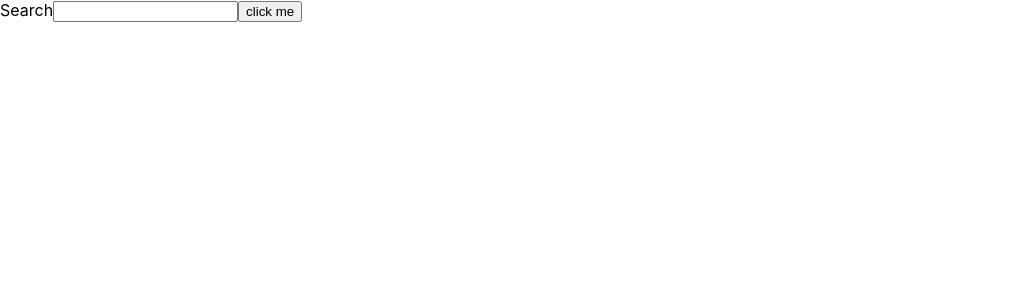
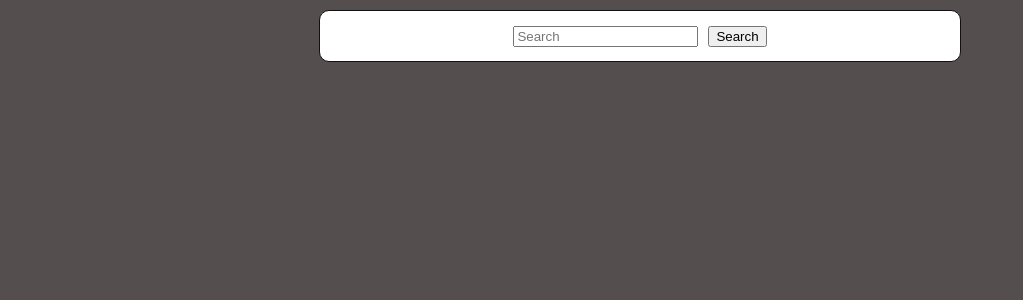
Before and after one commit to SebGustavsson/beerapp, a React (Create React App) app in the folder app/: page / in a window 1280 px wide. Shown: the top 300 px of the page, without its empty margins (0-1023 px from the left). Built offline with nearby package versions, Linux system fonts and the light colour scheme.

Commit message:
abstracted display logic to item component and added styling to app with cards

```diff
--- a/app/src/App.css
+++ b/app/src/App.css
@@ -1,4 +1,11 @@
-.bodywrapper {
-  height: 100vh;
+body {
   background: rgb(85, 78, 78);
 }
+
+.bodywrapper {
+  margin: 0px auto;
+}
+
+.bodywrapper > * {
+  margin: 0px auto;
+}
--- a/app/src/App.jsx
+++ b/app/src/App.jsx
@@ -1,7 +1,8 @@
 import "./App.css";
 import axios from "axios";
-import { useState, useRef } from "react";
-import SearchForm from "./components/UI/SearchForm";
+import Item from "./components/Item";
+import { useState } from "react";
+import SearchForm from "./components/SearchForm";
 
 export default function App() {
   const [searchValue, setSearchValue] = useState();
@@ -19,14 +20,12 @@ export default function App() {
 
   //Varje gång submit noll
   return (
-    <div className="App">
+    <div className="bodywrapper">
       <SearchForm
         onSubmitSearchValue={saveSearchValueHandler}
         onSearch={fetchData}
         url={url}
       />
-
-      <ul>
       {data?.map((beer, index) => {
         return (
           <Item
@@ -38,26 +37,6 @@ export default function App() {
           />
         );
       })}
-      </ul>
     </div>
   );
 }
-
-const Item = (props) => {
-  return (
-    <>
-      <li>Name: {props.name}</li>
-      <li>Alcohol content: {props.abv}%</li>
-      <details>
-        <summary>Description</summary>
-        {props.description}
-      </details>
-      <details>
-        <summary>Food pairing</summary>
-        {props.foodpairing.map((pairing) => {
-          return pairing;
-        })}
-      </details>
-    </>
-  );
-};
--- /dev/null
+++ b/app/src/components/Item.jsx
@@ -0,0 +1,24 @@
+import Card from "./UI/Card";
+
+const Item = (props) => {
+  return (
+    <Card>
+      <ul>
+        <li>Name: {props.name}</li>
+        <li>Alcohol content: {props.abv}%</li>
+        <details>
+          <summary>Description</summary>
+          {props.description}
+        </details>
+        <details>
+          <summary>Food pairing</summary>
+          {props.foodpairing.map((pairing) => {
+            return `${pairing}, `;
+          })}
+        </details>
+      </ul>
+    </Card>
+  );
+};
+
+export default Item;
--- /dev/null
+++ b/app/src/components/SearchForm.css
@@ -0,0 +1,9 @@
+.searchform {
+  display: flex;
+  justify-content: center;
+  margin-top: 15px;
+}
+
+.searchform button {
+  margin-left: 10px;
+}
--- a/app/src/components/UI/SearchForm.js
+++ b/app/src/components/SearchForm.jsx
@@ -1,4 +1,6 @@
 import { useState } from "react";
+import Card from "./UI/Card";
+import "./SearchForm.css";
 const _ = require("lodash");
 
 const SearchForm = (props) => {
@@ -22,15 +24,14 @@ const SearchForm = (props) => {
   //Only update state on submit
 
   return (
-    <div>
-      <form onSubmit={submitHandler}>
-        <label htmlFor="Search">Search</label>
-        <input type="text" onChange={valueChangeHandler} />
+    <Card>
+      <form className="searchform" onSubmit={submitHandler}>
+        <input placeholder="Search" type="text" onChange={valueChangeHandler} />
         <button type="submit" onClick={handleClick}>
-          click me
+          Search
         </button>
       </form>
-    </div>
+    </Card>
   );
 };
 
--- /dev/null
+++ b/app/src/components/UI/Card.css
@@ -0,0 +1,15 @@
+.card {
+  border: 1px solid #111;
+  border-radius: 10px;
+  margin-top: 10px;
+  max-width: 50%;
+  background: #fff;
+  min-height: 50px;
+}
+
+
+@media screen and (max-width: 550px) {
+  .card {
+    max-width: 90%;
+  }
+}
--- /dev/null
+++ b/app/src/components/UI/Card.jsx
@@ -0,0 +1,9 @@
+import "./Card.css";
+
+import React from "react";
+
+const Card = (props) => {
+  return <div className="card">{props.children}</div>;
+};
+
+export default Card;
```
Also changed, not shown: 1 other file (tests, documents, lock files or other folders). Lines whose indentation alone changed are shown as unchanged.
